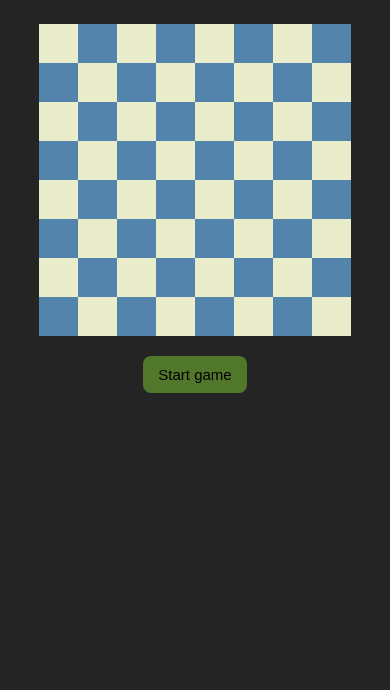
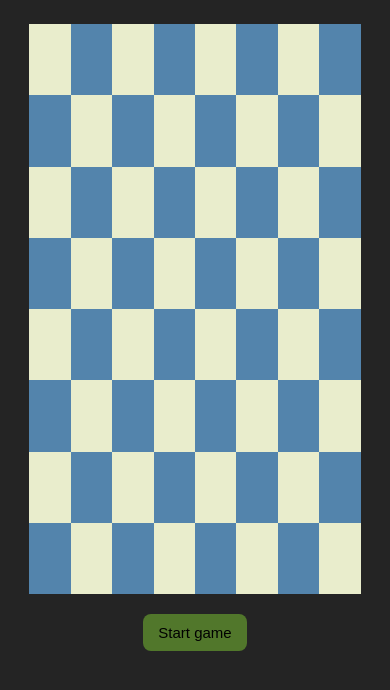
Before and after one commit to JoaquinFontaana/ChessGame, a React (Vite) app: page / in a window 390 px wide. Shown: the top 690 px of the page. Built offline with nearby package versions, Linux system fonts and the light colour scheme.

Commit message:
changes to be committed:  modified:   src/components/Board.module.css

```diff
--- a/src/components/Board.module.css
+++ b/src/components/Board.module.css
@@ -6,10 +6,10 @@
     display: flex;
     flex-direction: column;
     background-color: rgb(55, 60, 60);
-    width: 80vw;
-    height: 80vw;
-    max-width: 480px;
-    max-height: 480px;
+    width: 77vw;
+    height: 77vw;
+    max-width: 570px;
+    max-height: 570px;
 }
 .square{
     height: 100%;
@@ -36,8 +36,8 @@ span img {
 }
 @media (max-width: 600px) {
     .board {
-      width: 80vw;
-      height: 80vw;
+      width: 85vw;
+      height: 85vh;
     }
     span img {
         width: 70%;
```
